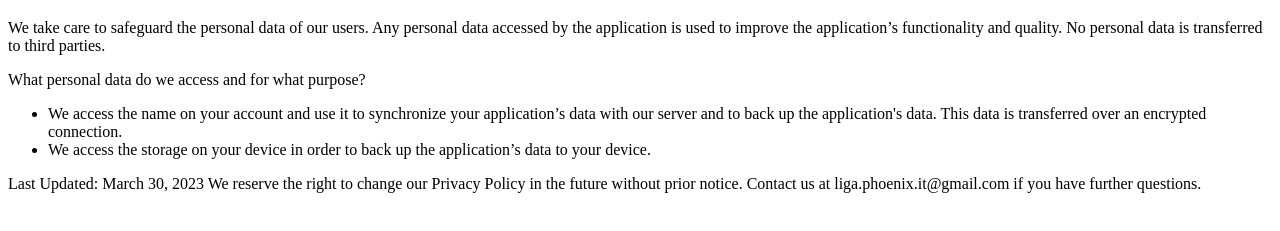
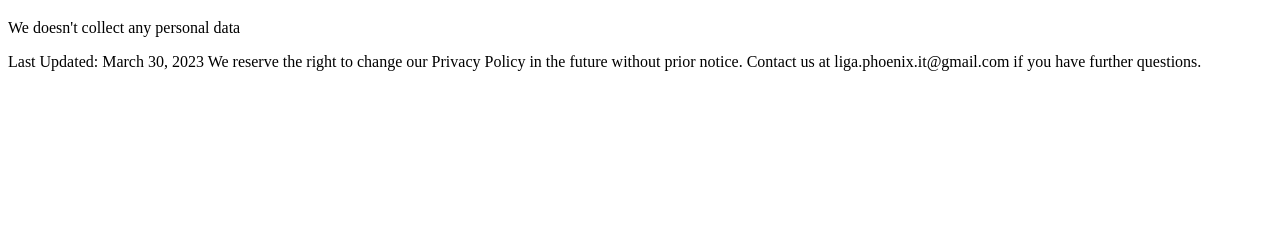
Before and after one commit to Ragnaxander/privacy, a plain HTML site: page index.html in a window 1280 px wide. Shown: the part 61-292 px from the top of the page. Drawn offline with Linux system fonts and the light colour scheme.

Commit message:
Update index.html

```diff
--- a/index.html
+++ b/index.html
@@ -7,17 +7,8 @@
 <body>
 <h1>Privacy policy</h1>
 <p>
-  We take care to safeguard the personal data of our users. Any personal data accessed by the application is used to
-  improve the application’s functionality and quality. No personal data is transferred to third parties.
+  We doesn't collect any personal data
 </p>
-<p>What personal data do we access and for what purpose?</p>
-<ul>
-  <li>We access the name on your account and use it to synchronize your application’s data with our server and to back
-    up
-    the application's data. This data is transferred over an encrypted connection.
-  </li>
-  <li>We access the storage on your device in order to back up the application’s data to your device.</li>
-</ul>
 <p>
   Last Updated: March 30, 2023
   We reserve the right to change our Privacy Policy in the future without prior notice.
```
